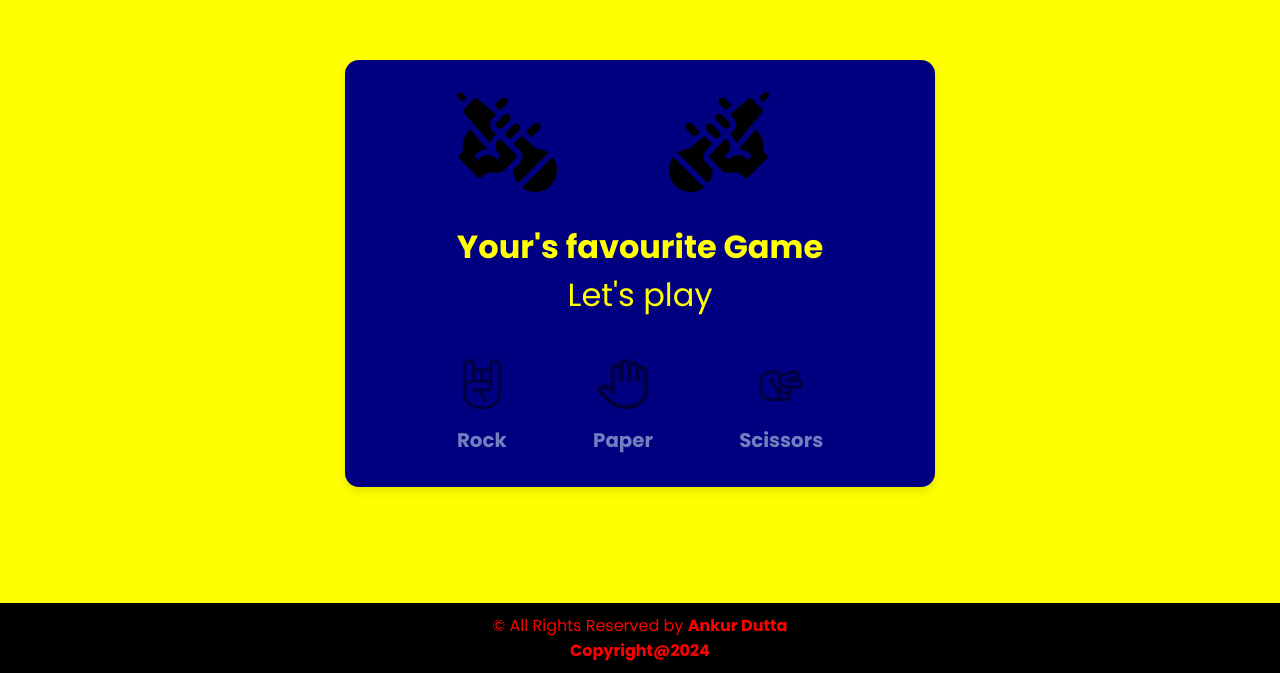
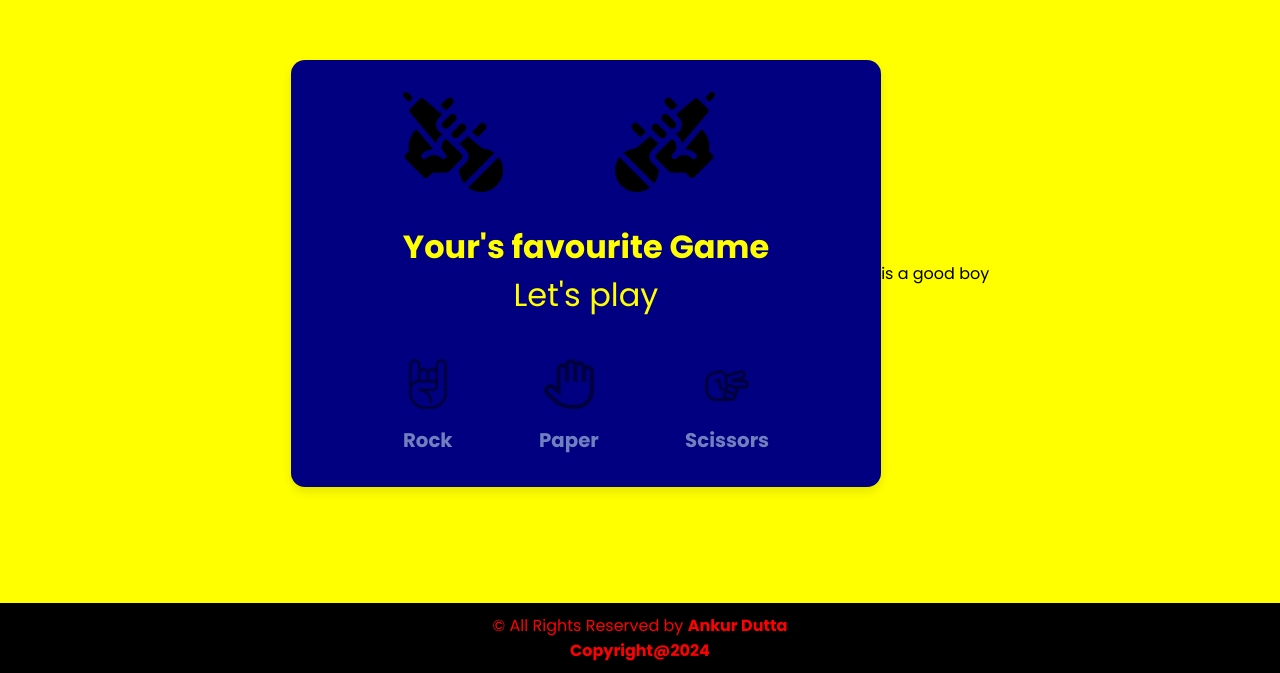
Before and after one commit to codingdev0075/GAME, a plain HTML site: page index.html in a window 1280 px wide. Shown: the part 127-800 px from the top of the page. Drawn offline with Linux system fonts and the light colour scheme.

Commit message:
index.html

```diff
--- a/index.html
+++ b/index.html
@@ -44,3 +44,7 @@
     <script src="script.js" defer></script>
   </body>
 </html>
+
+
+
+<hello>is a good boy</hello>
```
